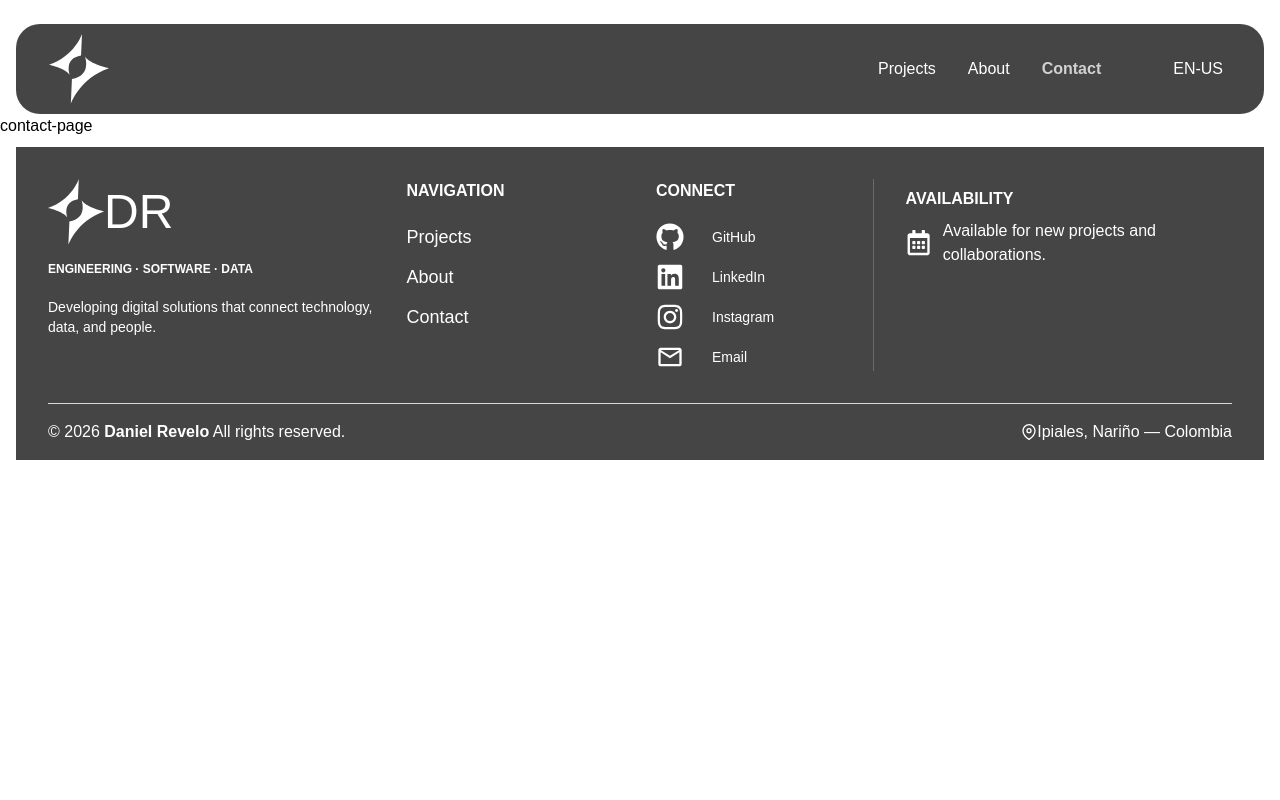
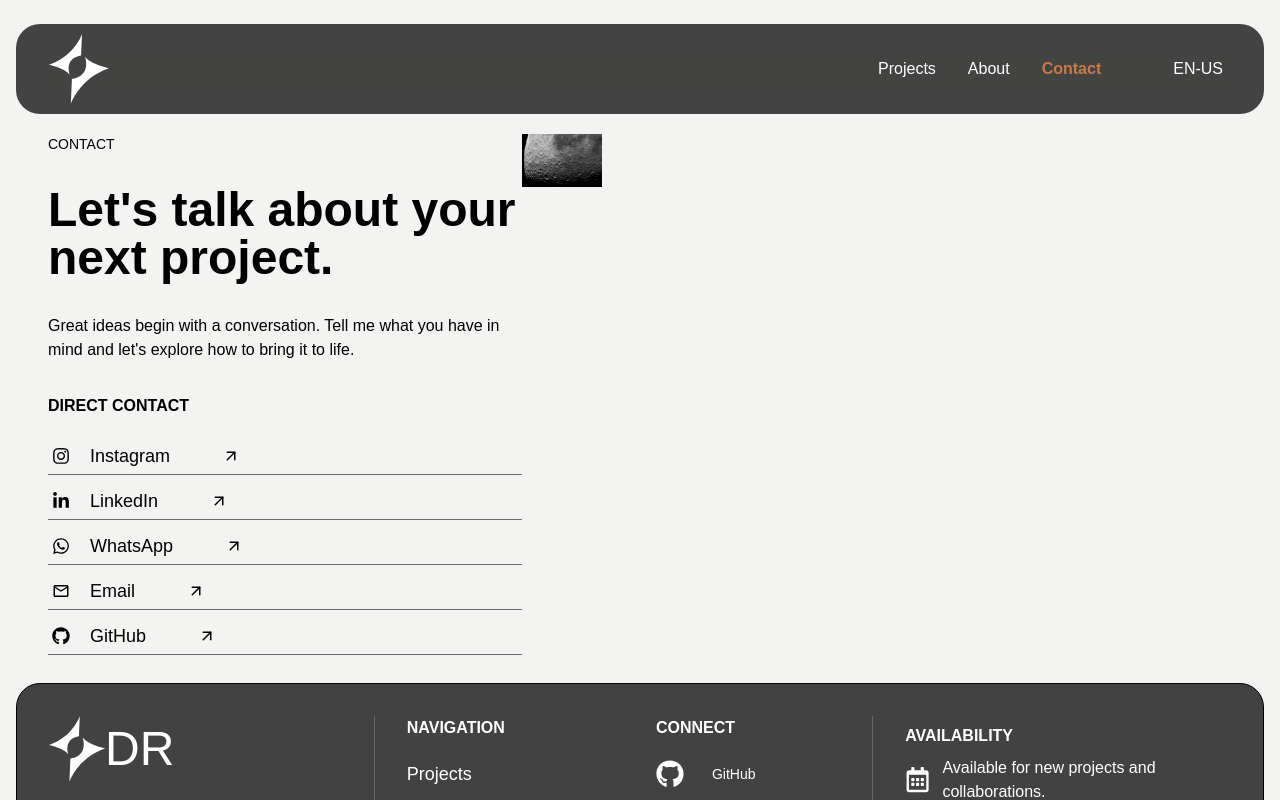
Before and after one commit to danielr2120/portfolio, a React (Vite) app: page /ContactPage in a window 1280 px wide. Shown: the top 800 px of the page. Built offline with nearby package versions, Linux system fonts and the light colour scheme.

Commit message:
Update hover colors and background styles.
Initialize Contact page and add initial styling.

```diff
--- a/src/i18n/locales/en.json
+++ b/src/i18n/locales/en.json
@@ -31,5 +31,22 @@
       "copyright": "All rights reserved.",
       "location": "Ipiales, Nariño — Colombia"
     }
+  },
+  "contact": {
+    "eyebrow": "CONTACT",
+    "title": "Let's talk about your next project.",
+    "description": "Great ideas begin with a conversation. Tell me what you have in mind and let's explore how to bring it to life.",
+    "direct": {
+      "title": "DIRECT CONTACT",
+      "email": "Email",
+      "linkedin": "LinkedIn",
+      "github": "GitHub",
+      "instagram": "Instagram",
+      "whatsapp": "WhatsApp"
+    },
+    "availability": {
+      "title": "AVAILABILITY",
+      "message": "Open to new projects, ideas and collaborations."
+    }
   }
 }
--- a/src/i18n/locales/es.json
+++ b/src/i18n/locales/es.json
@@ -31,5 +31,22 @@
       "copyright": "Todos los derechos reservados.",
       "location": "Ipiales, Nariño — Colombia"
     }
+  },
+  "contact": {
+    "eyebrow": "CONTACTO",
+    "title": "Hablemos de tu próximo proyecto.",
+    "description": "Las buenas ideas comienzan con una conversación. Cuéntame qué tienes en mente y exploremos cómo hacerlo realidad.",
+    "direct": {
+      "title": "CONTACTO DIRECTO",
+      "email": "Email",
+      "linkedin": "LinkedIn",
+      "github": "GitHub",
+      "instagram": "Instagram",
+      "whatsapp": "WhatsApp"
+    },
+    "availability": {
+      "title": "DISPONIBILIDAD",
+      "message": "Abierto a nuevos proyectos, ideas y colaboraciones."
+    }
   }
 }
--- a/src/index.css
+++ b/src/index.css
@@ -21,9 +21,9 @@
   --color-text-muted: #9CA3AF;
 
   /* Interactive */
-  --color-hover: #FFFFFF;
-  --color-hover-muted: #D1D1D1;
 
+  --color-hover: #C87945;
+  --color-hover-muted: #B96832;
   /* Borders */
   --color-border: #4B4B4B;
   --color-border-subtle: #FFFFFF20;
@@ -32,6 +32,7 @@
 @layer base {
   body {
     font-family: var(--font-primary);
+    background-color: #F3F3F1
   }
 
   h1, h2, h3, h4, h5, h6 {
--- a/src/layout/footer.tsx
+++ b/src/layout/footer.tsx
@@ -30,12 +30,12 @@ export function Footer() {
   }
 
   return (
-    <footer className="mx-4 pt-2 border-t border-white/80">
-      <div className="bg-background/80">
+    <footer className="mx-4 pt-2 mb-4">
+      <div className="bg-background/80 border rounded-3xl">
 
 
       <div className="p-8 grid grid-cols-1 md:grid-cols-2 lg:grid-cols-[3fr_2fr_2fr_3fr] gap-3 font-primary sm:gap-8">
-        <div className="border-r border-white/20 sm:border-none md:border-none">
+        <div className=" border-white/20 sm:border-r md:border-r">
           <div className="hover:translate-1 duration-300 mb-4">
             <Link to="/" className="flex items-center">
               <img src={Logo} alt="" className="w-14"/>
@@ -53,7 +53,7 @@ export function Footer() {
             {
               footer.navigation.map((navigation)=>(
               <li key={navigation.to}>
-                <NavLink to={navigation.to} className="font-primary text-text-primary hover:text-text-secondary hover:translate-0.5 duration-300 text-lg font-extralight flex">
+                <NavLink to={navigation.to} className="font-primary text-text-primary hover:text-hover hover:translate-0.5 duration-300 text-lg font-extralight flex">
                   {navigation.title}
                 </NavLink>
               </li>
@@ -98,7 +98,7 @@ export function Footer() {
                 const Logo = con.logo
                 return(
                   <li key={con.title}>
-                    <a href={con.to} className="font-primary text-text-primary hover:text-text-secondary hover:translate-0.5 duration-300 flex items-center gap-7 font-light text-sm"
+                    <a href={con.to} className="font-primary text-text-primary hover:text-hover hover:translate-0.5 duration-300 flex items-center gap-7 font-light text-sm"
                       target="_blank"
                       rel="noopener noreferrer"
                     >
@@ -129,7 +129,7 @@ export function Footer() {
                 const Logo = con.logo
                 return(
                   <li key={con.title}>
-                    <a href={con.to} className="font-primary text-text-primary hover:text-text-secondary    hover:translate-0.5 duration-300 flex items-center gap-7 font-light text-sm"
+                    <a href={con.to} className="font-primary text-text-primary hover:text-hover hover:translate-0.5 duration-300 flex items-center gap-7 font-light text-sm"
                       target="_blank"
                       rel="noopener noreferrer"
                     >
--- a/src/layout/header.tsx
+++ b/src/layout/header.tsx
@@ -36,7 +36,7 @@ export function Header() {
             <img src={Logo} alt="" className=" w-15"/>
             </NavLink>
         </div>
-        <div className="flex items-center gap-4 text-text-primary hover:text-text-secondary hover:translate-0.5 duration-300 px-10 md:hidden">
+        <div className="flex items-center gap-4 text-text-primary hover:text-hover hover:translate-0.5 duration-300 px-10 md:hidden">
             <button
                 onClick={() => i18n.changeLanguage(i18n.language === "es" ? "en" : "es")}
               >
@@ -81,8 +81,8 @@ export function Header() {
                     to={data.path}
                     className={({isActive})=>
                     isActive
-                    ? "text-text-secondary hover:text-text-secondary font-semibold"
-                    : "text-text-primary hover:text-text-secondary "
+                    ? "text-hover hover:text-hover font-semibold"
+                    : "text-text-primary hover:text-hover "
                   }>
                     {data.label}
                     </NavLink>
@@ -90,7 +90,7 @@ export function Header() {
                 ))
               }
           </ul>
-          <div className="text-text-primary hover:text-text-secondary hover:translate-0.5 duration-300 px-10">
+          <div className="text-text-primary hover:text-hover hover:translate-0.5 duration-300 px-10">
             <button
               onClick={() => i18n.changeLanguage(i18n.language === "es" ? "en" : "es")}
             >
--- a/src/pages/contact-page.tsx
+++ b/src/pages/contact-page.tsx
@@ -1,7 +1,50 @@
+import { useTranslation } from "react-i18next";
+import {FaInstagram, FaLinkedinIn, FaWhatsapp, FaGithub} from "react-icons/fa"
+import { MdOutlineEmail } from "react-icons/md";
+import { LuArrowUpRight } from "react-icons/lu";
+import Moon from "../assets/moon.jpeg"
 
 
 export function ContactPage() {
+  const [t, i18n ] = useTranslation();
+  const contact = [
+    {id:1, href:"", logo: FaInstagram , title: t("contact.direct.instagram")},
+    {id:2, href:"", logo: FaLinkedinIn , title: t("contact.direct.linkedin")},
+    {id:3, href:"", logo: FaWhatsapp, title: t("contact.direct.whatsapp")},
+    {id:4, href:"", logo: MdOutlineEmail , title: t("contact.direct.email")},
+    {id:4, href:"", logo: FaGithub , title: t("contact.direct.github")},
+  ]
   return (
-    <div>contact-page</div>
+    <div className="grid grid-cols-[4fr_6fr] mx-4 mt-5 px-8">
+      <section>
+        <div className="flex flex-col gap-8 mb-8">
+          <p className="uppercase font-medium text-sm"> {t("contact.eyebrow")} </p>
+          <h1 className="text-5xl font-bold"> {t("contact.title")} </h1>
+          <p className="font-light"> {t("contact.description")} </p>
+        </div>
+        <div className="flex flex-col gap-3 mb-5">
+          <h2 className="uppercase font-bold"> {t("contact.direct.title")} </h2>
+          <ul className="flex flex-col">
+            {contact.map((list)=>{
+              const Logo = list.logo
+              return(
+                <li key={list.id} className="border-b border-border/80">
+                  <a href={list.href} className="flex items-center gap-5 py-2 hover:text-hover translate-1 duration-300 text-lg">
+                    <Logo/>
+                    {list.title}
+                    <LuArrowUpRight className="mx-8"/>
+                  </a>
+                </li>
+              )
+            })}
+          </ul>
+        </div>
+      </section>
+
+      <section>
+        <img src={Moon} alt="" className="w-20 items-center flex" />
+      </section>
+    </div>
+
   )
 }
--- a/src/pages/work-page.tsx
+++ b/src/pages/work-page.tsx
@@ -2,6 +2,8 @@
 
 export function WorkPage() {
   return (
-    <div>work-page</div>
+    <div className="bg-background">
+
+    </div>
   )
 }
--- a/src/translation.ts
+++ /dev/null
@@ -1,29 +0,0 @@
-export const translations = {
-  en:{
-    work: "Projects",
-    about: "About",
-    contact: "Contact",
-    navigation: "Navigation",
-    connect: "Connect",
-    availability:"Availability",
-    description: "Development of digital solutions that connect technology, data and people.",
-    email:"Email",
-    copyright:"All rights reserved.",
-    location:"Ipiales, Nariño — Colombia",
-    available:"Available for new projects and collaborations."
-
-  },
-  es:{
-    work: "Proyectos",
-    about: "Sobre mí",
-    contact: "Contacto",
-    navigation: "Navegación",
-    connect: "Conecta",
-    availability:"Disponibilidad",
-    description: "Desarrollo de soluciones digitales que conectan tecnología, datos y personas.",
-    email:"Correo",
-    copyright:"Todos los derechos reservados.",
-    location:"Ipiales, Nariño — Colombia",
-    available:"Disponible para nuevos proyectos y colaboraciones."
-  }
-}
```
Also changed, not shown: src/assets/moon.jpeg (added).
